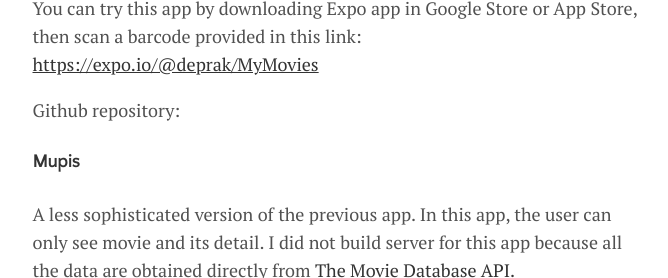
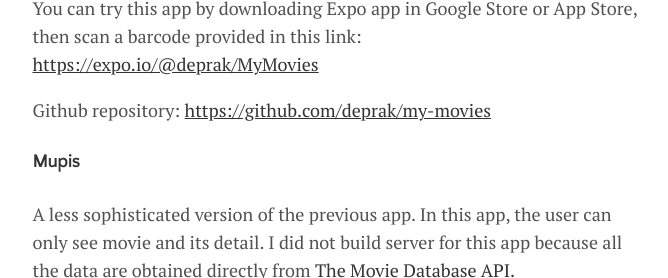
Before and after one commit to dediprakasa/deprak.github.io, a Jekyll site: the page built from menu/portfolio.md, in a window 1280 px wide and 900 px high, scrolled down 734 px, cut to the strip 162-440 px from the top of the window. Shown: the whole strip, without its empty margins (300-968 px from the left). Built offline with Jekyll 4.4.1, drawn with Linux system fonts in a browser that asks for light colours; some of the changed lines change nothing that is shown.

Commit message:
Update from Forestry.io Dedi Prakasa updated menu/portfolio.md

```diff
--- a/menu/portfolio.md
+++ b/menu/portfolio.md
@@ -13,7 +13,7 @@
 
 You can try this app by downloading Expo app in Google Store or App Store, then scan a barcode provided in this  link: [https://expo.io/@deprak/MyMovies](https://expo.io/@deprak/MyMovies "https://expo.io/@deprak/MyMovies")
 
-Github repository:
+Github repository: [https://github.com/deprak/my-movies](https://github.com/deprak/my-movies "https://github.com/deprak/my-movies")
 
 #### **Mupis**
 
```
